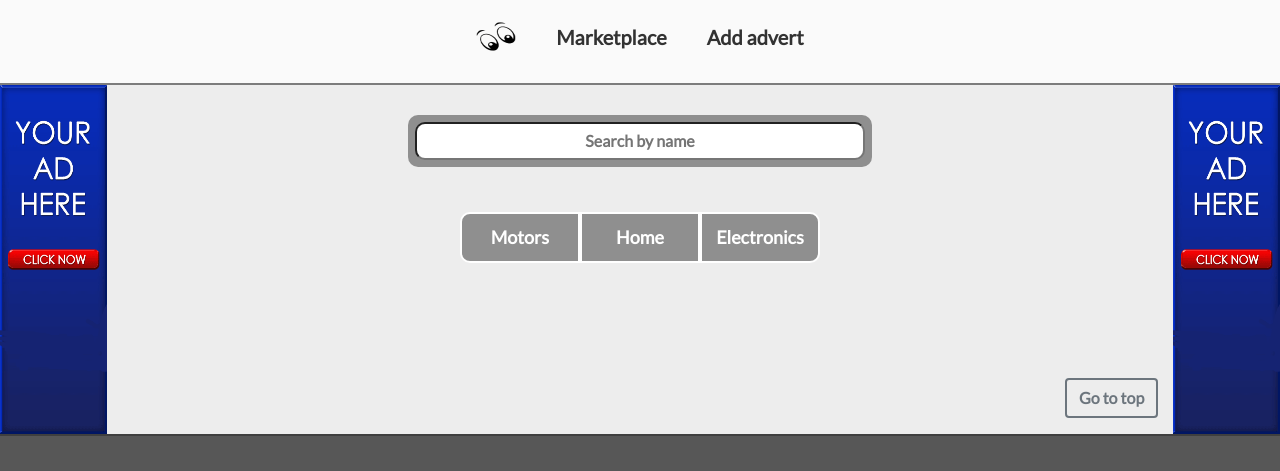
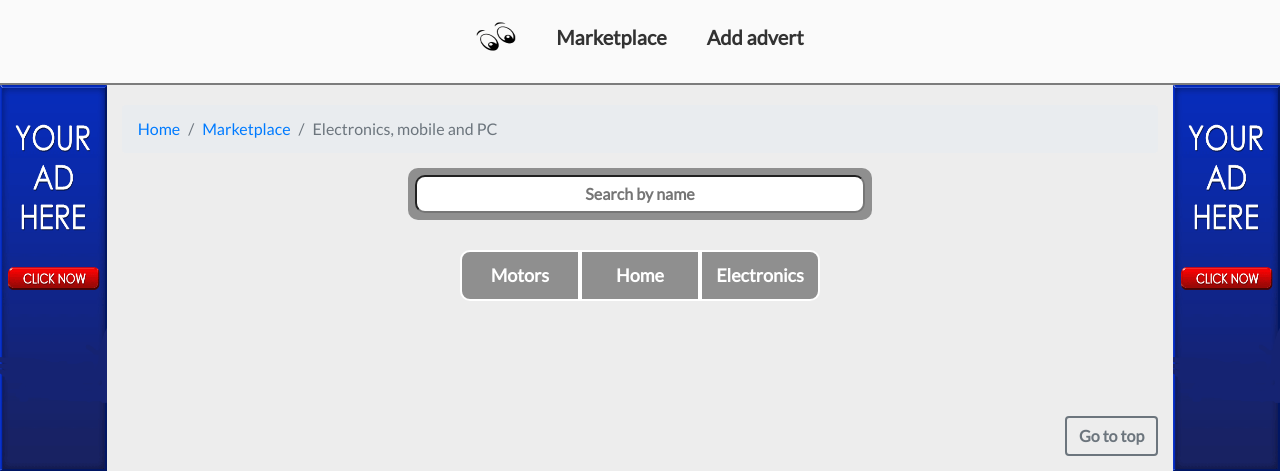
Before and after one commit to romangrubic/Snoop-Adverts-Flask, a Flask app: page /electronics in a window 1280 px wide. Shown: the top 471 px of the page. Run offline with Flask 2, Linux system fonts and the light colour scheme; data that the repository does not hold is empty; some libraries are stand-ins or nearby versions.

Commit message:
Added breadcrumb navigation to each html.

```diff
--- a/app.py
+++ b/app.py
@@ -68,6 +68,7 @@ def motors_and_vehicles():
         {'category_name': 'Motors and vehicles'}).sort(
         'views', DESCENDING).skip(ads_to_skip).limit(ADS_PER_PAGE)
     return render_template('marketplace.html',
+                           subtittle="Marketplace",
                            tittle="Motors and vehicles",
                            adverts=ads_on_page,
                            ads=ads_on_page,
@@ -89,6 +90,7 @@ def home_garden_diy():
         {'category_name': 'Home, garden, DIY'}).sort('views', DESCENDING).skip(
             ads_to_skip).limit(ADS_PER_PAGE)
     return render_template('marketplace.html',
+                           subtittle="Marketplace",
                            tittle="Home, garden and DIY",
                            adverts=ads_on_page,
                            ads=ads_on_page,
@@ -110,6 +112,7 @@ def electronics():
         {'category_name': 'Electronics, mobile, PC'}
     ).sort('views', DESCENDING).skip(ads_to_skip).limit(ADS_PER_PAGE)
     return render_template('marketplace.html',
+                           subtittle="Marketplace",
                            tittle="Electronics, mobile and PC",
                            adverts=ads_on_page, ads=ads_on_page,
                            page=page_number,
--- a/static/css/style.css
+++ b/static/css/style.css
@@ -57,6 +57,13 @@ body{
     width: 45px;
     height: 35px
 }
+/* -------- Breadcrumbs -----------------------*/
+.breadcrumb{
+    margin-bottom: 0px;
+    margin-top: 20px;
+    color: black;
+    text-decoration: none;
+}
 /* -------------- Home page buttons -----------*/
 .home-btn{
     margin-top: 200px;
@@ -91,7 +98,7 @@ body{
 }
 /* -------------- Search bar ------------------*/
 .search-bar{
-    margin: 30px;
+    margin: 15px;
 }
 .search-outline{
     padding: 7px;
--- a/templates/marketplace.html
+++ b/templates/marketplace.html
@@ -5,6 +5,17 @@
 			<img src="{{url_for('static', filename='images/background/side_ad.png')}}" width="100%" height="100%" alt="side-advert" data-toggle="modal" data-target="#contactModal" display>
 		</div>
 		<div class="offset-1 col-10 offset-md-0 col-md-10">
+            <nav aria-label="breadcrumb">
+                <ol class="breadcrumb">
+                    <li class="breadcrumb-item"><a href="{{url_for('home')}}">Home</a></li>
+                    {% if subtittle != 'Marketplace' %}
+                    <li class="breadcrumb-item active" aria-current="page">{{ tittle }}</li>
+                    {% else %}
+                    <li class="breadcrumb-item"><a href="{{url_for('marketplace')}}">{{ subtittle }}</a></li>
+                    <li class="breadcrumb-item active" aria-current="page">{{ tittle }}</li>
+                    {% endif %}
+                </ol>
+            </nav>
 			<div class="search-bar d-flex justify-content-center">
 				<div class="row search-outline">
 					<form action="{{url_for('search')}}">
@@ -31,7 +42,7 @@
 											</div>
 											<div class="col-3 no-padding text-left">
 												<p class="margin-top">
-                                                    <img src="{{url_for('static', filename='images/logo/view.png')}}" width="10px" height="10px" alt="Views">{{advert.views}}
+                                                    <img src="{{url_for('static', filename='images/logo/view.png')}}" width="10px" height="10px" alt="Views">  {{advert.views}}
                                                 </p>
 											</div>
 										</div>
```
Also changed, not shown: templates/add_advert.html (+7 -0 lines), templates/edit_advert.html (+15 -0 lines), templates/search.html (+8 -1 lines), templates/view_advert.html (+14 -0 lines).
